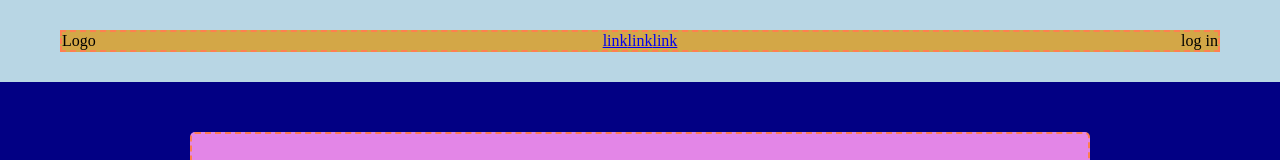
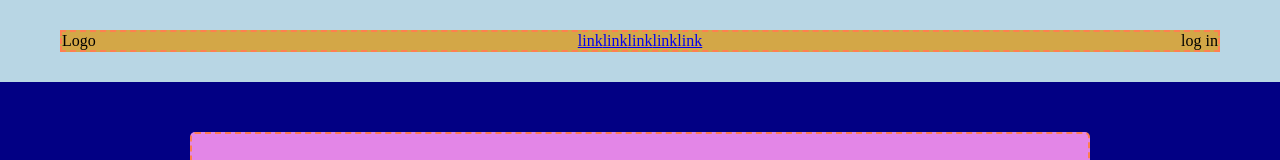
Before and after one commit to LorenzoMonteforte92/htmlcss-struttura-discord, a plain HTML site: page index.html in a window 1280 px wide. Shown: the top 160 px of the page. Drawn offline with Linux system fonts and the light colour scheme.

Commit message:
fix: general

```diff
--- a/index.html
+++ b/index.html
@@ -13,6 +13,8 @@
                 <div class="logo col-25">Logo</div>
                     <nav class="link-nav col-50">
                         <ul>
+                            <li><a href="#">link</a></li>
+                            <li><a href="#">link</a></li>
                             <li><a href="#">link</a></li>
                             <li><a href="#">link</a></li>
                             <li><a href="#">link</a></li>
```
